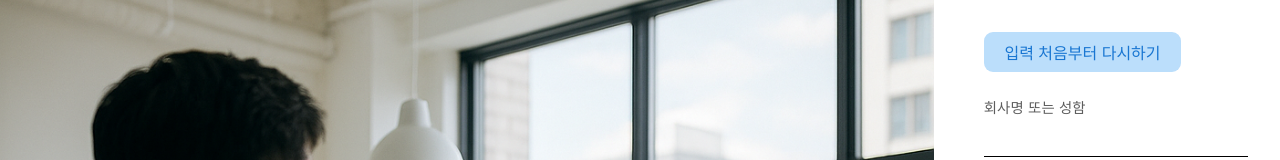
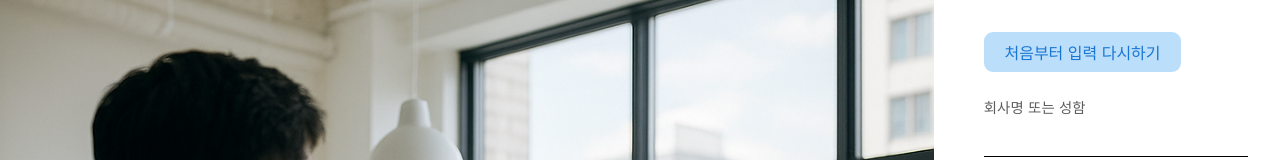
Before and after one commit to YimYoungheun/MTDL-Package, a React (Create React App) app: page / in a window 1280 px wide. Shown: the top 160 px of the page. Built offline with nearby package versions, Linux system fonts and the light colour scheme.

Commit message:
Update App.js

```diff
--- a/src/App.js
+++ b/src/App.js
@@ -166,7 +166,7 @@ return (
           className="secondary-button"
           onClick={handleReset}
         >
-          입력 처음부터 다시하기
+          처음부터 입력 다시하기
         </button>
 
       {/* 회사, 연락처, 이메일 */}
```
